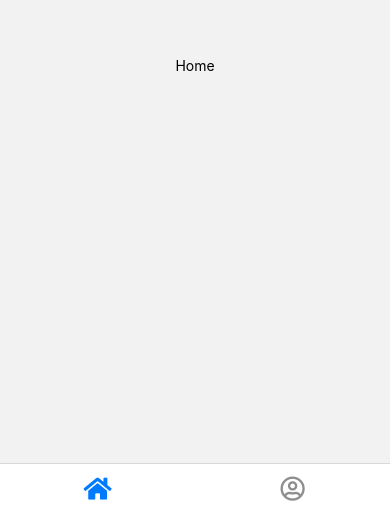
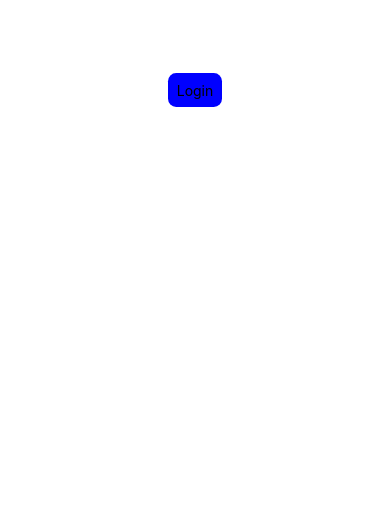
Before and after one commit to sebaxj/reposted, a React Native app in the folder mobile/: screen / in a window 390 px wide. Shown: the part 332-844 px from the top of the page. Built offline with nearby package versions, Linux system fonts and the light colour scheme.

Commit message:
feat: added redux and basic authenticaion logic

```diff
--- a/mobile/App.tsx
+++ b/mobile/App.tsx
@@ -1,6 +1,12 @@
 import React from 'react';
+import { Provider } from 'react-redux';
 import Router from './components/Router';
+import store from './redux/store';
 
 export default function App(): JSX.Element {
-  return <Router />;
+  return (
+    <Provider store={store}>
+      <Router />
+    </Provider>
+  );
 }
--- a/mobile/app.json
+++ b/mobile/app.json
@@ -1,4 +1,4 @@
 {
   "name": "mobile",
-  "displayName": "mobile"
+  "displayName": "Reposted"
 }
--- a/mobile/components/Home.tsx
+++ b/mobile/components/Home.tsx
@@ -1,10 +1,32 @@
 import React from 'react';
-import {View, Text} from 'react-native';
+import { SafeAreaView, StyleSheet, Text, TouchableOpacity } from 'react-native';
+import { moderateScale, verticalScale } from '../utils/scale.utility';
+import { useAppDispatch } from '../redux/hooks';
+import { logout } from '../redux/authenticationSlice';
+
+const styles = StyleSheet.create({
+  container: {
+    flex: 1,
+    justifyContent: 'center',
+    alignItems: 'center',
+  },
+  button: {
+    backgroundColor: 'blue',
+    padding: verticalScale(8),
+    borderRadius: moderateScale(8),
+    margin: verticalScale(8),
+  },
+});
 
 export default function Home(): JSX.Element {
+  // import hooks for authentication reducer
+  const dispatch = useAppDispatch();
+
   return (
-    <View style={{flex: 1, justifyContent: 'center', alignItems: 'center'}}>
-      <Text>Home</Text>
-    </View>
+    <SafeAreaView style={styles.container}>
+      <TouchableOpacity onPress={() => dispatch(logout())} style={styles.button}>
+        <Text>Logout</Text>
+      </TouchableOpacity>
+    </SafeAreaView>
   );
 }
--- a/mobile/components/LoginStack.tsx
+++ b/mobile/components/LoginStack.tsx
@@ -1,10 +1,32 @@
 import React from 'react';
-import {View, Text} from 'react-native';
+import {  Text, StyleSheet, TouchableOpacity, SafeAreaView } from 'react-native';
+import { moderateScale, verticalScale } from '../utils/scale.utility';
+import { useAppDispatch } from '../redux/hooks';
+import { login } from '../redux/authenticationSlice';
+
+const styles = StyleSheet.create({
+  container: {
+    flex: 1,
+    justifyContent: 'center',
+    alignItems: 'center',
+  },
+  button: {
+    backgroundColor: 'blue',
+    padding: verticalScale(8),
+    borderRadius: moderateScale(8),
+    margin: verticalScale(8),
+  },
+});
 
 export default function LoginStack(): JSX.Element {
+  // import hooks for authentication reducer
+  const dispatch = useAppDispatch();
+
   return (
-    <View>
-      <Text>LoginStack</Text>
-    </View>
+    <SafeAreaView style={styles.container}>
+      <TouchableOpacity onPress={() => dispatch(login())} style={styles.button}>
+        <Text>Login</Text>
+      </TouchableOpacity>
+    </SafeAreaView>
   );
 }
--- a/mobile/components/Router.tsx
+++ b/mobile/components/Router.tsx
@@ -1,14 +1,12 @@
 import React from 'react';
-import {NavigationContainer} from '@react-navigation/native';
+import { NavigationContainer } from '@react-navigation/native';
+import { useAppSelector } from '../redux/hooks';
 import AppStack from './AppStack';
 import LoginStack from './LoginStack';
 
 export default function Router(): JSX.Element {
-  const isLoggedIn: boolean = true;
+  // get authentication state from redux store
+  const isLoggedIn = useAppSelector((state) => state.authentication.isAuthenticated);
 
-  return (
-    <NavigationContainer>
-      {isLoggedIn ? <AppStack /> : <LoginStack />}
-    </NavigationContainer>
-  );
+  return <NavigationContainer>{isLoggedIn ? <AppStack /> : <LoginStack />}</NavigationContainer>;
 }
--- /dev/null
+++ b/mobile/redux/authenticationSlice.ts
@@ -0,0 +1,36 @@
+import { createSlice } from '@reduxjs/toolkit';
+
+// Define a type for the slice state
+export interface AuthenticationState {
+  isAuthenticated: boolean;
+}
+
+// Define the initial state using that type
+const initialState: AuthenticationState = {
+  isAuthenticated: false,
+};
+
+export const authenticationSlice = createSlice({
+  name: 'authentication',
+  initialState,
+  reducers: {
+    login: (state) => {
+      // eslint-disable-next-line no-param-reassign
+      state.isAuthenticated = true;
+    },
+    logout: (state) => {
+      // eslint-disable-next-line no-param-reassign
+      state.isAuthenticated = false;
+    },
+    // Use the PayloadAction type to declare the contents of `action.payload`
+    // signUp: (state, action: PayloadAction<number>) => {
+    //   state.value += action.payload
+    // }
+  },
+});
+
+// export actions for each case reducer function
+export const { login, logout } = authenticationSlice.actions;
+
+// export reducer
+export default authenticationSlice.reducer;
--- /dev/null
+++ b/mobile/redux/hooks.ts
@@ -0,0 +1,6 @@
+import { TypedUseSelectorHook, useDispatch, useSelector } from 'react-redux';
+import type { RootState, AppDispatch } from './store';
+
+// Use throughout your app instead of plain `useDispatch` and `useSelector`
+export const useAppDispatch: () => AppDispatch = useDispatch;
+export const useAppSelector: TypedUseSelectorHook<RootState> = useSelector;
--- /dev/null
+++ b/mobile/redux/store.ts
@@ -0,0 +1,15 @@
+import { configureStore } from '@reduxjs/toolkit';
+import authenticationReducer from './authenticationSlice';
+
+const store = configureStore({
+  reducer: {
+    authentication: authenticationReducer,
+  },
+});
+
+export default store;
+
+// Infer the `RootState` and `AppDispatch` types from the store itself
+export type RootState = ReturnType<typeof store.getState>;
+// Inferred type: {}
+export type AppDispatch = typeof store.dispatch;
```
Also changed, not shown: mobile/index.js (+2 -6 lines), mobile/package.json (+13 -1 lines), mobile/.eslintrc.js, mobile/.prettierrc.js, 1 other file (tests, documents, lock files or other folders).
